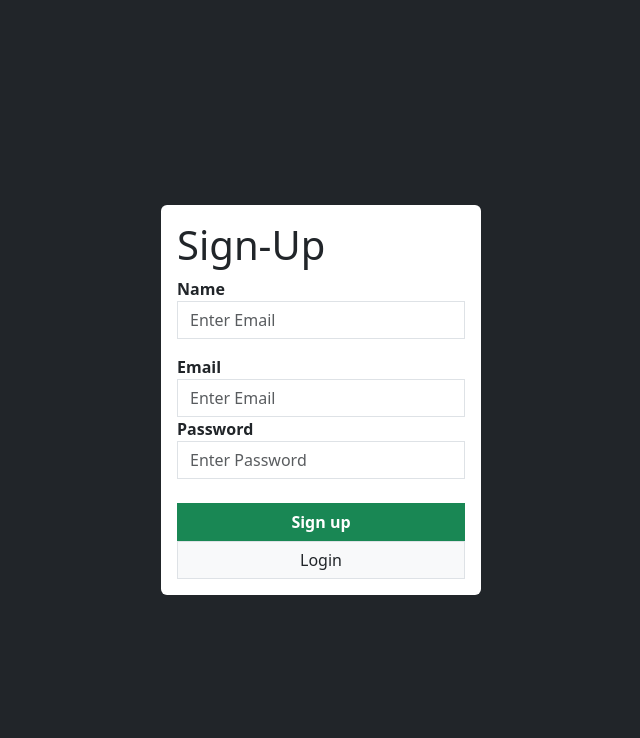
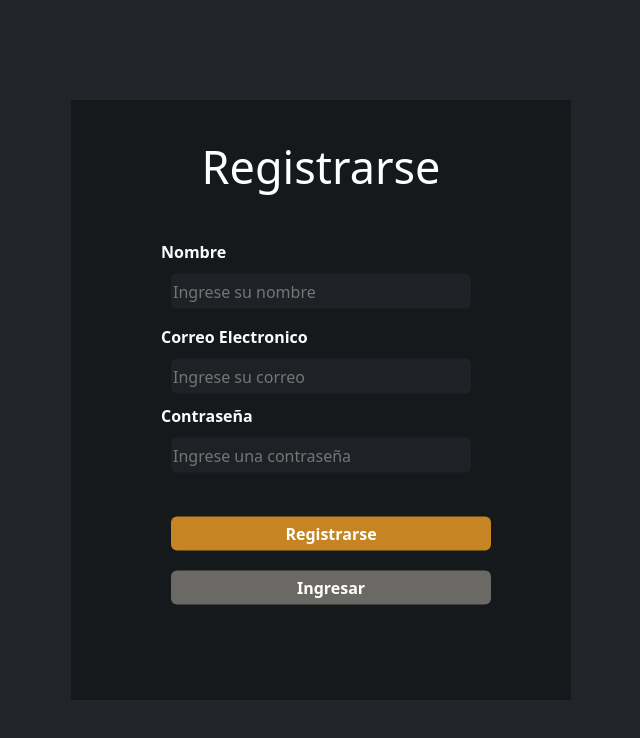
Before and after one commit to N-th7/frontendArqui, a React (Create React App) app: page /signup in a window 1280 px wide. Shown: the top 738 px of the page, without its empty margins (319-959 px from the left). Built offline with nearby package versions, Linux system fonts and the light colour scheme.

Commit message:
Cambio de vistas

```diff
--- a/src/Login.js
+++ b/src/Login.js
@@ -1,8 +1,8 @@
-//import React from 'react'
 import React,{useState} from 'react'
 import {Link,useNavigate} from 'react-router-dom'
 import Validation from './LoginValidation'
 import axios from 'axios'
+import '../src/styles/Login.css'
 
 export function Login() {
   var id=0
@@ -48,24 +48,25 @@ export function Login() {
   return  (
     <div className='d-flex justify-content-center align-items-center bg-dark vh-100'>
         <div className='bg-white p-3 rounded w-25'>
-            <h2>Sing In</h2>
-            <form action="" onSubmit={handleSubmit}>
+            <form className="form" action="" onSubmit={handleSubmit}>
+            <h1 className='tit'>Cash Control</h1>
+              <div className='formu'>
                <div>
-                 <label htmlFor='email'><strong>Email</strong></label>
-                 <input type="email" placeholder='Enter Email' name='email'
-                 onChange={handleInput} className='form-control rounded-0'/>
+                 <label className="labels" htmlFor='email'><strong>Correo Electronico</strong></label>
+                 <input type="email" placeholder=' Ingrese su correo' name='email'
+                 onChange={handleInput} className="inputs"/>
                  {errors.email && <span className='text-danger'>{errors.email}</span>}
                </div>
                <div>
-                 <label htmlFor='password'><strong>Password</strong></label>
-                 <input type="password" placeholder='Enter Password' name='password'
-                 onChange={handleInput} className='form-control rounded-0'/>
+                 <label className="labels" htmlFor='password'><strong>Contraseña</strong></label>
+                 <input className="inputs" type="password" placeholder='Ingrese su contraseña' name='password'
+                 onChange={handleInput} />
                  {errors.password && <span className='text-danger'>{errors.password}</span>}
                </div>
                <br></br>
-               <button type='submit'className='btn btn-success w-100 rounded-0'><strong>Log In</strong></button>
-               <p>You are agree to aour terms</p>
-               <Link to="/signup" className='btn btn-default border w-100 bg-light rounded-0 text-decoration-none'>Create Account</Link>
+               <button type='submit'className='boton w-100 '><strong>Ingresar</strong></button>
+               <Link to="/signup" className='w-100 tam'><strong>Registrarse</strong></Link>
+               </div>
             </form>
         </div>
     </div>
--- a/src/LoginValidation.js
+++ b/src/LoginValidation.js
@@ -4,18 +4,18 @@ function Validation(values){
   const password_pattern= /^(?=.*\d)(?=.*[a-z])(?=.*[A-Z])[a-zA-Z0-9]{8,}$/
 
   if(values.email===""){
-    error.email="Name should not be empty"
+    error.email="El nombre no debe estar vacío"
   }
   else if(!email_pattern.test(values.email)){
-    error.email="Email Didn't match"
+    error.email="Correo electronico no valido"
   }else{
     error.email=""
   }
   if(values.password===""){
-    error.password="Password should not be empty"
+    error.password="La contraseña no debe ser vacío"
   }
   else if(!password_pattern.test(values.password)){
-    error.password="password didn't match"
+    error.password="Contraseña no valida"
   }else{
     error.password=""
   }
--- a/src/pages/SignUp/Signup.js
+++ b/src/pages/SignUp/Signup.js
@@ -2,6 +2,7 @@ import React,{useState} from 'react'
 import {Link, useNavigate} from 'react-router-dom'
 import Validation from './SignupValidation'
 import axios from 'axios'
+import '../../styles/SignUp.css'
 
 function Signup() {
 
@@ -25,7 +26,8 @@ function Signup() {
       axios.post('http://localhost:8081/signup',values)
       .then(res=> {
         navigate('/');
-         //console.log(values)
+         console.log(values)
+         console.log(errors)
       })
       .catch(err=>console.log(err))
     }
@@ -34,29 +36,30 @@ function Signup() {
   return (
     <div className='d-flex justify-content-center align-items-center bg-dark vh-100'>
         <div className='bg-white p-3 rounded w-25'>
-            <h1>Sign-Up</h1>
-            <form action="" onSubmit={handleSubmit}>
+            <form className="formx" action="" onSubmit={handleSubmit}>
+              <h1 className='tit'>Registrarse</h1>
+            <div className='formul'>
             <div className='mb-3'>
-                 <label htmlFor='name'><strong>Name</strong></label>
-                 <input type="text" placeholder='Enter Email' name='name' onChange={handleInput}
-                 className='form-control rounded-0'/>
+                 <label className="labels" htmlFor='name'><strong>Nombre</strong></label>
+                 <input className="inputs" type="text" placeholder='Ingrese su nombre' name='name' onChange={handleInput}/>
                  {errors.name && <span className='text-danger'>{errors.name}</span>}
                </div>
                <div>
-                 <label htmlFor='email'><strong>Email</strong></label>
-                 <input type="email" placeholder='Enter Email' name='email' onChange={handleInput}
-                 className='form-control rounded-0'/>
+                 <label  className="labels" htmlFor='email'><strong>Correo Electronico</strong></label>
+                 <input type="email" placeholder='Ingrese su correo' name='email' onChange={handleInput}
+                 className="inputs"/>
                  {errors.email && <span className='text-danger'>{errors.email}</span>}
                </div>
                <div>
-                 <label htmlFor='password'><strong>Password</strong></label>
-                 <input type="password" placeholder='Enter Password' name='password' onChange={handleInput}
-                  className='form-control rounded-0'/>
+                 <label  className="labels" htmlFor='password'><strong>Contraseña</strong></label>
+                 <input type="password" placeholder='Ingrese una contraseña' name='password' onChange={handleInput}
+                  className="inputs"/>
                 {errors.password && <span className='text-danger'>{errors.password}</span>}
                </div>
                <br></br>
-               <button type='submit' className='btn btn-success w-100 rounded-0'><strong>Sign up</strong></button>
-               <Link to="/" className='btn btn-default border w-100 bg-light rounded-0 text-decoration-none'>Login</Link>
+               <button type='submit' className='boton w-100'><strong>Registrarse</strong></button>
+               <Link to="/" className='tam w-100'><strong>Ingresar</strong></Link>
+            </div>
             </form>
         </div>
     </div>
--- a/src/pages/SignUp/SignupValidation.js
+++ b/src/pages/SignUp/SignupValidation.js
@@ -4,7 +4,7 @@ function Validation(values){
     const password_pattern= /^(?=.*\d)(?=.*[a-z])(?=.*[A-Z])[a-zA-Z0-9]{8,}$/
 
     if(values.name===""){
-        error.name="Name should not be empty"
+        error.name="El nombre no debe ser vacío"
       }
      else{
         error.name=""
@@ -12,20 +12,20 @@ function Validation(values){
 
     //Email
     if(values.email===""){
-      error.email="Name should not be empty"
+      error.email="El correo no debe ser vacío"
     }
     else if(!email_pattern.test(values.email)){
-      error.email="Email Didn't match"
+      error.email="Correo electronico no valido"
     }else{
       error.email=""
     }
 
     //Pasword
     if(values.password===""){
-      error.password="Password should not be empty"
+      error.password="La contraseña no debe ser vacío"
     }
     else if(!password_pattern.test(values.password)){
-      error.password="password didn't match"
+      error.password="Contraseña no valida"
     }else{
       error.password=""
     }
--- a/src/shared/components/Navbar.js
+++ b/src/shared/components/Navbar.js
@@ -1,5 +1,5 @@
 import React from 'react'
-import styles from "../../styles/Navbar.css"
+import  "../../styles/Navbar.css"
 
 function Navbar() {
   return (
--- /dev/null
+++ b/src/styles/Login.css
@@ -0,0 +1,28 @@
+.tam{
+    position: absolute;
+    text-align: center;
+    background-color: #6b6966;
+    color: white;
+    border-radius: 6px;
+    padding: 5px 10px 5px 10px;
+    margin: 10px;
+    border: 0;
+    text-decoration: none;
+}
+.tit{
+    text-align: center;
+    margin-top: 40px;
+    color: white;
+    font-size: 45px;
+}
+.inputs{
+    background-color: #1E2126;
+    display: flex;
+    justify-content: center;
+    border: 0;
+    width: 300px;
+    height: 35px;
+    margin: 10px;
+    border-radius: 6px;
+    color: white;
+}
--- a/src/styles/Registro.css
+++ b/src/styles/Registro.css
@@ -5,7 +5,7 @@
 
 .form{
     background-color:#16191c;
-    height: 500px;
+    height: 600px;
     width: 500px;
     position: absolute;
     top: 50%;
@@ -33,6 +33,7 @@
     border: 0;
     width: 300px;
     height: 35px;
+    margin: 5px;
     border-radius: 6px;
     color: white;
 }
--- /dev/null
+++ b/src/styles/SignUp.css
@@ -0,0 +1,43 @@
+.tam{
+    position: absolute;
+    text-align: center;
+    background-color: #6b6966;
+    color: white;
+    border-radius: 6px;
+    padding: 5px 10px 5px 10px;
+    margin: 10px;
+    border: 0;
+    text-decoration: none;
+}
+.tit{
+    text-align: center;
+    margin-top: 40px;
+    color: white;
+    font-size: 45px;
+}
+.inputs{
+    background-color: #1E2126;
+    display: flex;
+    justify-content: center;
+    border: 0;
+    width: 300px;
+    height: 35px;
+    margin: 10px;
+    border-radius: 6px;
+    color: white;
+}
+.formul{
+    position: absolute;
+    top: 50%;
+    left: 50%;
+    transform: translate(-50%, -50%);
+}
+.formx{
+    background-color:#16191c;
+    height: 600px;
+    width: 500px;
+    position: absolute;
+    top: 50%;
+    left: 50%;
+    transform: translate(-50%, -50%);
+}
```
